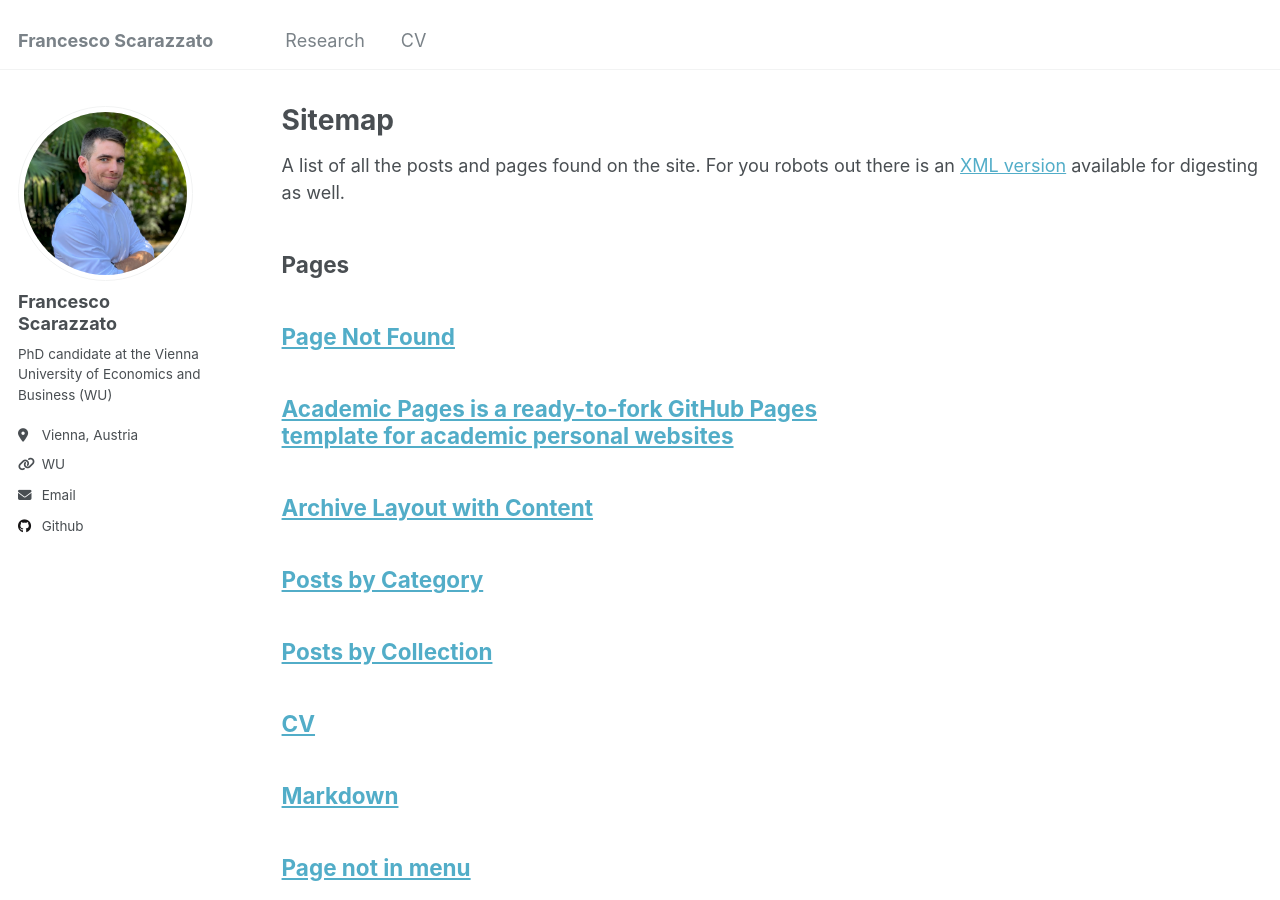
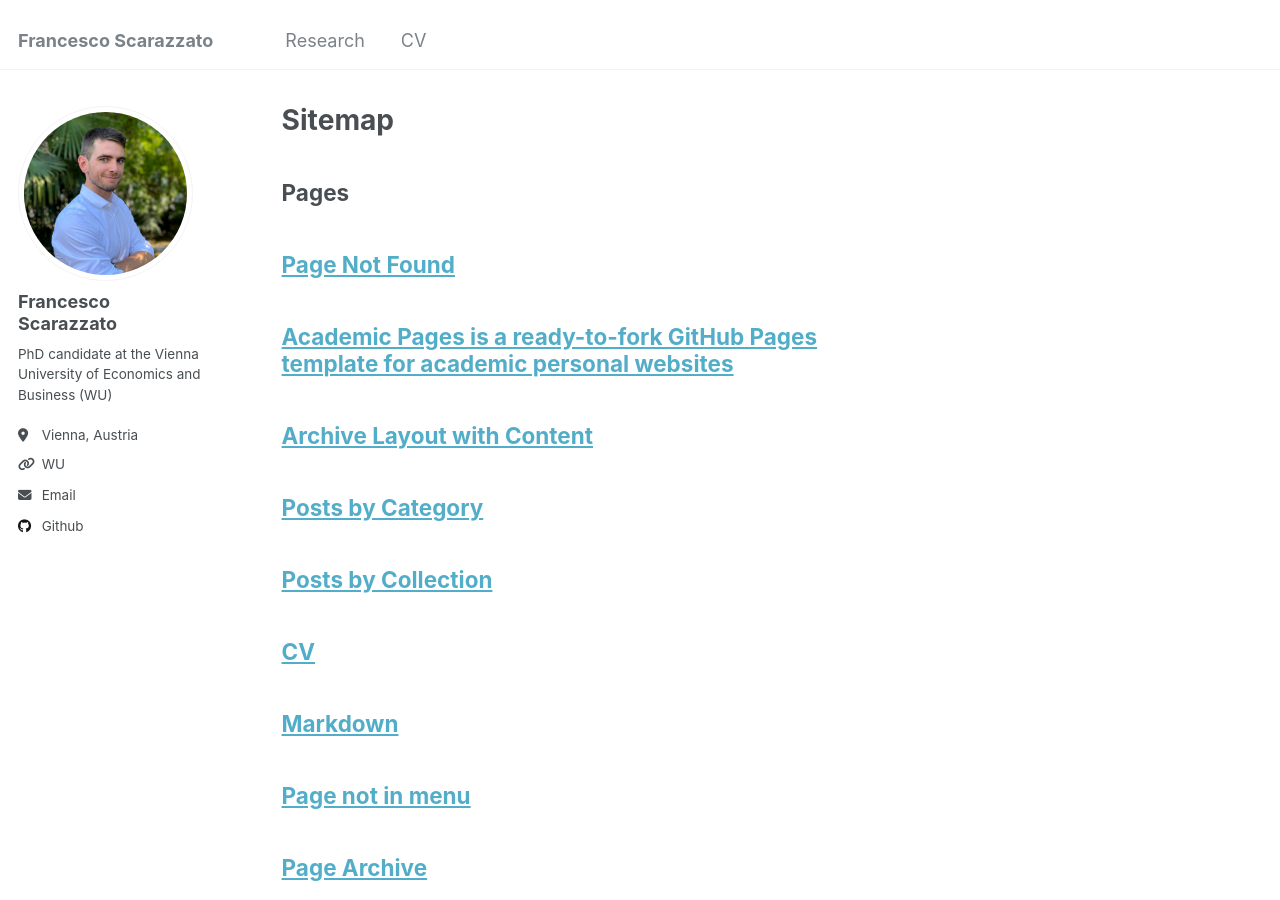
Before and after one commit to fscarazzato/fscarazzato.github.io, a Jekyll site: the page built from _pages/sitemap.md, in a window 1280 px wide and 900 px high. Built offline with Jekyll 4.4.1, drawn with Linux system fonts in a browser that asks for light colours.

Commit message:
modified sitemap file

```diff
--- a/_pages/sitemap.md
+++ b/_pages/sitemap.md
@@ -6,8 +6,6 @@ author_profile: true
 ---
 
 {% include base_path %}
-
-A list of all the posts and pages found on the site. For you robots out there is an [XML version]({{ base_path }}/sitemap.xml) available for digesting as well.
 
 <h2>Pages</h2>
 {% for post in site.pages %}
```
